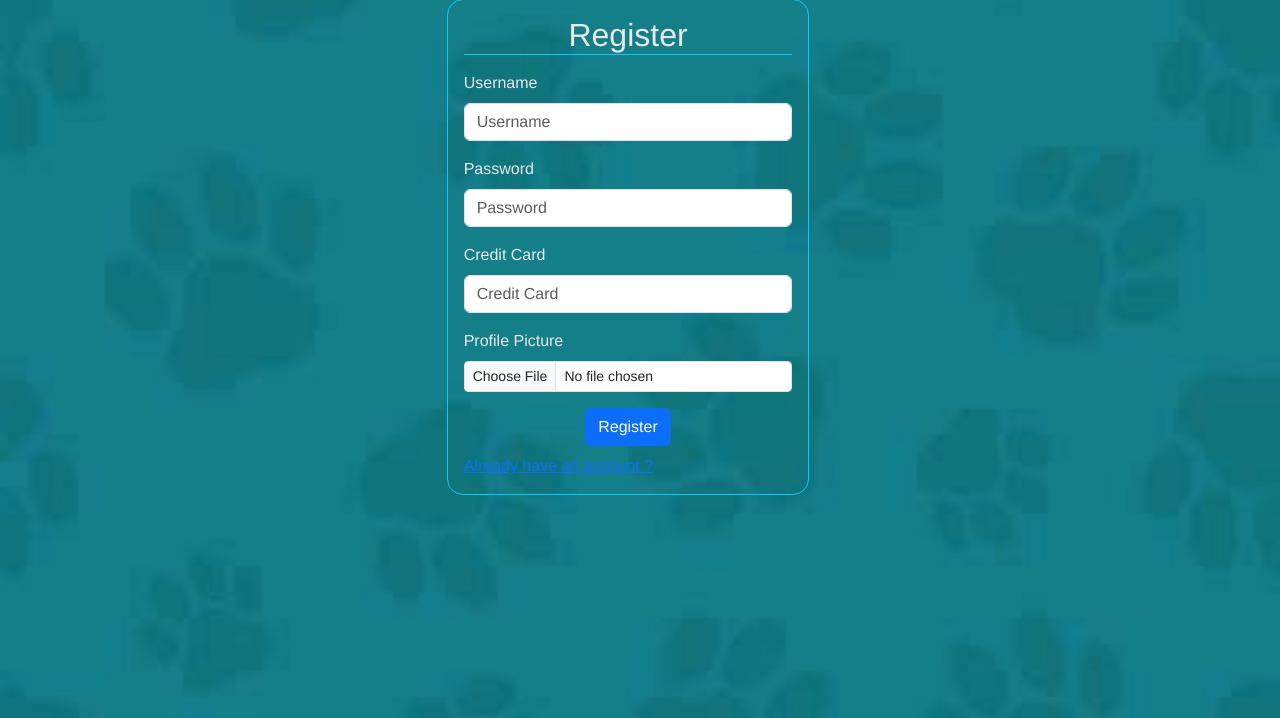
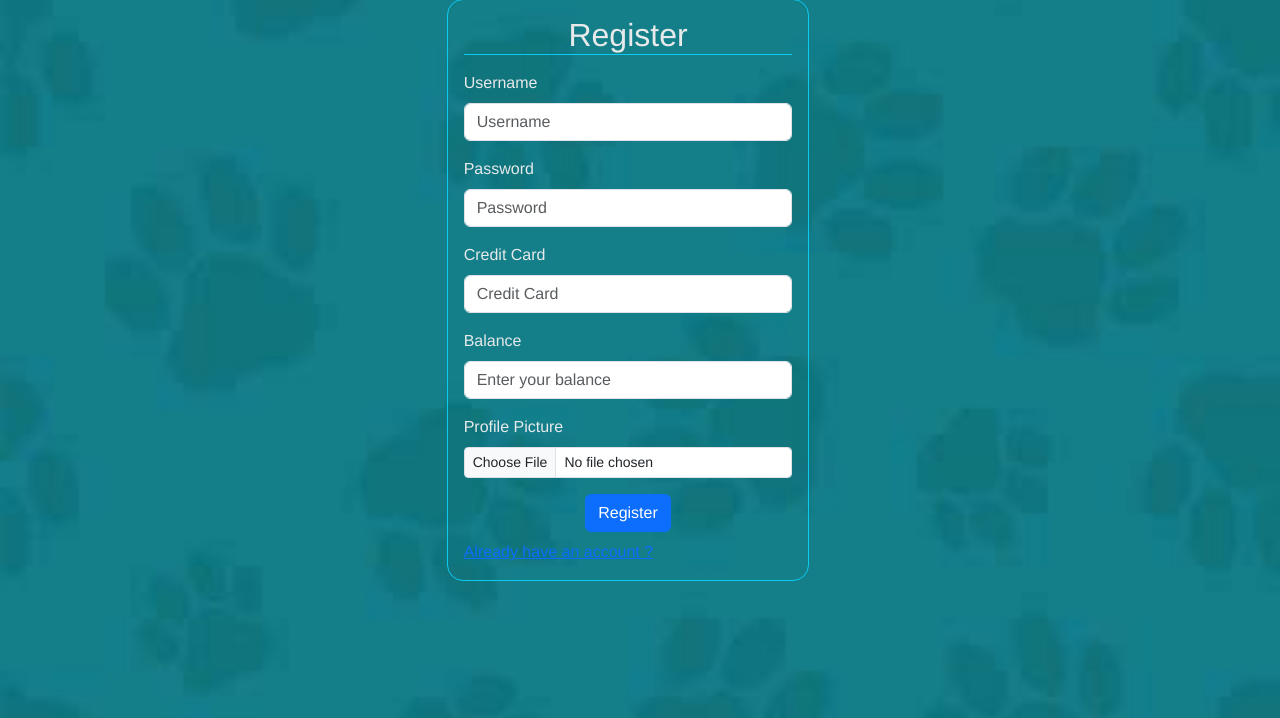
Before and after one commit to NrmeenAraby/cyberus_project, a Flask app: page /Register in a window 1280 px wide. Shown: the part 65-783 px from the top of the page. Run offline with Flask 3, Linux system fonts and the light colour scheme; parts of the project's set-up code (start-up, migrations or seed data) failed here and were passed over; some libraries are stand-ins or nearby versions.

Commit message:
added balance

```diff
--- a/templates/Register.html
+++ b/templates/Register.html
@@ -29,6 +29,11 @@
                 </div>
 
                 <div class="form-group mt-3">
+                    <label for="balance">Balance</label>
+                    <input type="number" class="form-control form-control-md mt-2" id="balance" placeholder="Enter your balance" required name="balance">
+                </div>
+
+                <div class="form-group mt-3">
                     <label for="profile-picture">Profile Picture</label>
                     <input id="profile-picture" type="file" name="profile_picture" class="form-control form-control-sm mt-2">
                 </div>
```
